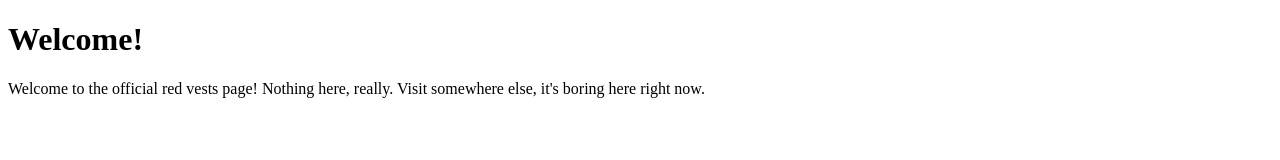
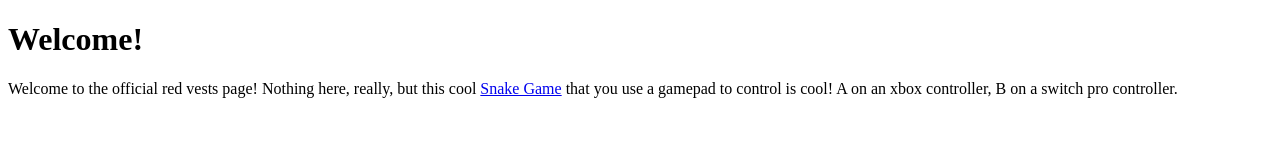
Before and after one commit to RedVests/redvests.github.io, a plain HTML site: page index.html in a window 1280 px wide. Drawn offline with Linux system fonts and the light colour scheme.

Commit message:
Update index.html

```diff
--- a/index.html
+++ b/index.html
@@ -2,4 +2,4 @@
 <title>Red Vests</title>
 <link rel="icon" type="image/x-icon" href="assets/rvest.png">
 <h1>Welcome!</h1>
-Welcome to the official red vests page! Nothing here, really. Visit somewhere else, it's boring here right now.
+Welcome to the official red vests page! Nothing here, really, but this cool <a href=GamepadSnake.html>Snake Game</a> that you use a gamepad to control is cool! A on an xbox controller, B on a switch pro controller.
```
